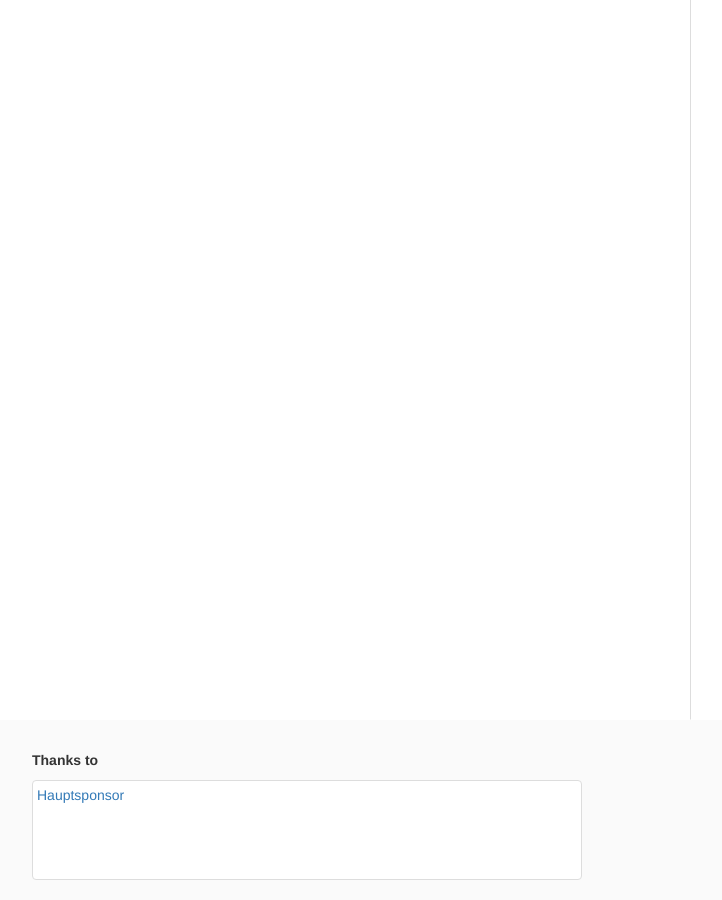
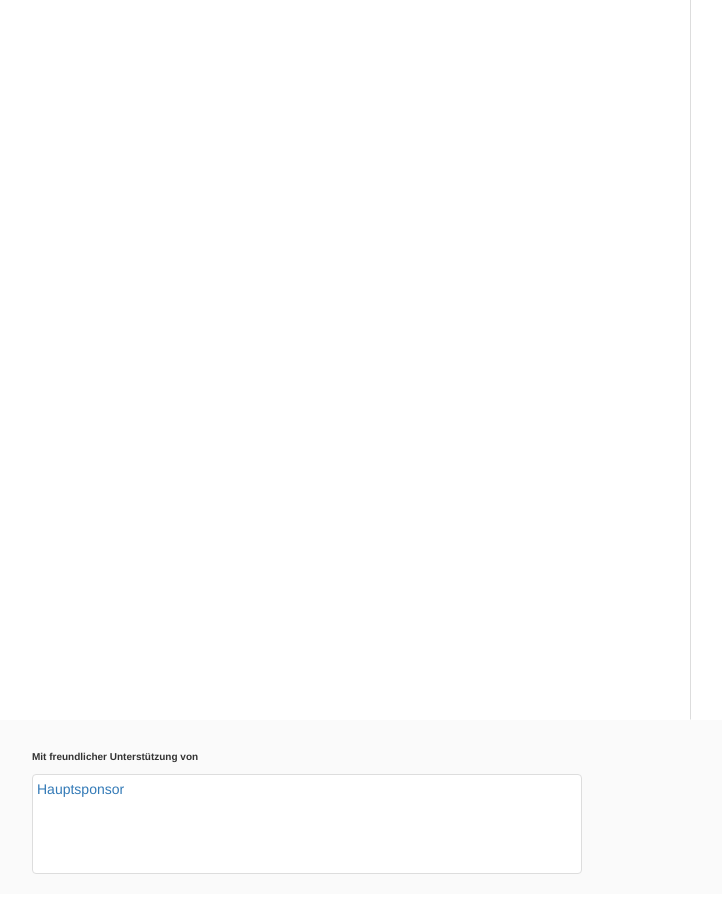
Before and after one commit to susedev/test, a Jekyll site: the page built from download.html, in a window 1280 px wide and 900 px high, scrolled down 1507 px. Shown: the whole window, without its empty margins (243-965 px from the left). Built offline with Jekyll 4.4.1, drawn with Linux system fonts in a browser that asks for light colours; nearby versions of some CDN libraries.

Commit message:
Update page.html

```diff
--- a/_layouts/page.html
+++ b/_layouts/page.html
@@ -39,7 +39,7 @@ layout: base
 
     </div>
     <div class="col-md-6">
-      <p style="margin-top: 30px; font-color=#808080; font-weight:bold; font-size:10 px"> Thanks to </p>
+      <p style="margin-top: 30px; font-color=#808080; font-weight:bold; font-size:10px; "> Mit freundlicher Unterstützung von </p>
       <p><a class="thumbnail" href="#" style="width: 550px; height: 100px;">Hauptsponsor</a></p>
     </div>
     <div class="col-md-1">
```
